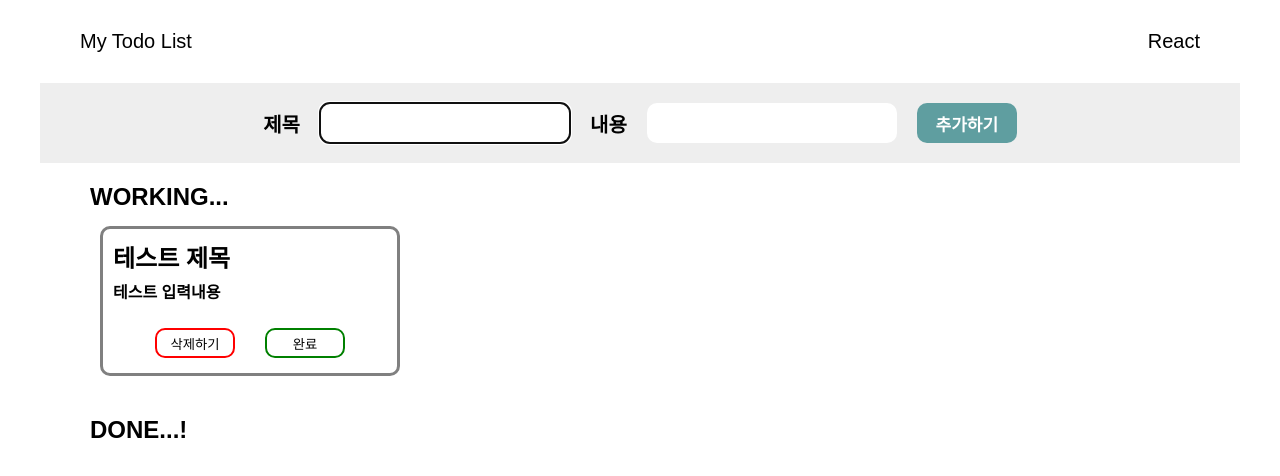
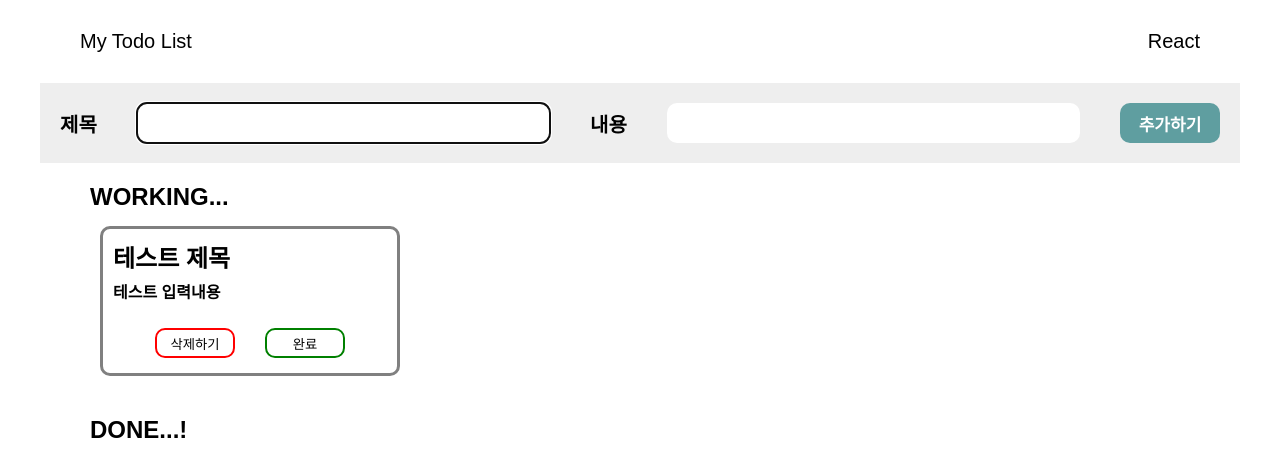
Before and after one commit to taehyunkim3/todolist-react-99-lv1, a React (Create React App) app: page / in a window 1280 px wide. Shown: the top 476 px of the page. Built offline with nearby package versions, Linux system fonts and the light colour scheme.

Commit message:
input 반응형으로 수정
input만 반응형으로 수정.

```diff
--- a/src/App.css
+++ b/src/App.css
@@ -23,7 +23,7 @@ h4 {
 .App {
   width: 100%;
   max-width: 1200px;
-  min-width: 800px;
+  min-width: 600px;
   background-color: none;
   display: flex;
   flex-direction: column;
@@ -47,7 +47,7 @@ header {
   padding: 20px;
 
   display: flex;
-  flex-direction: row;
+  flex-direction: column;
   justify-content: center;
   align-items: center;
   gap: 20px;
@@ -58,7 +58,17 @@ input {
   border: none;
   border-radius: 10px;
   height: 40px;
-  width: 250px;
+  width: calc(100% - 100px);
+  margin: 0 20px;
+}
+
+@media screen and (min-width: 730px) {
+  .form {
+    flex-direction: row;
+  }
+  input {
+    flex: 1;
+  }
 }
 
 label {
```
